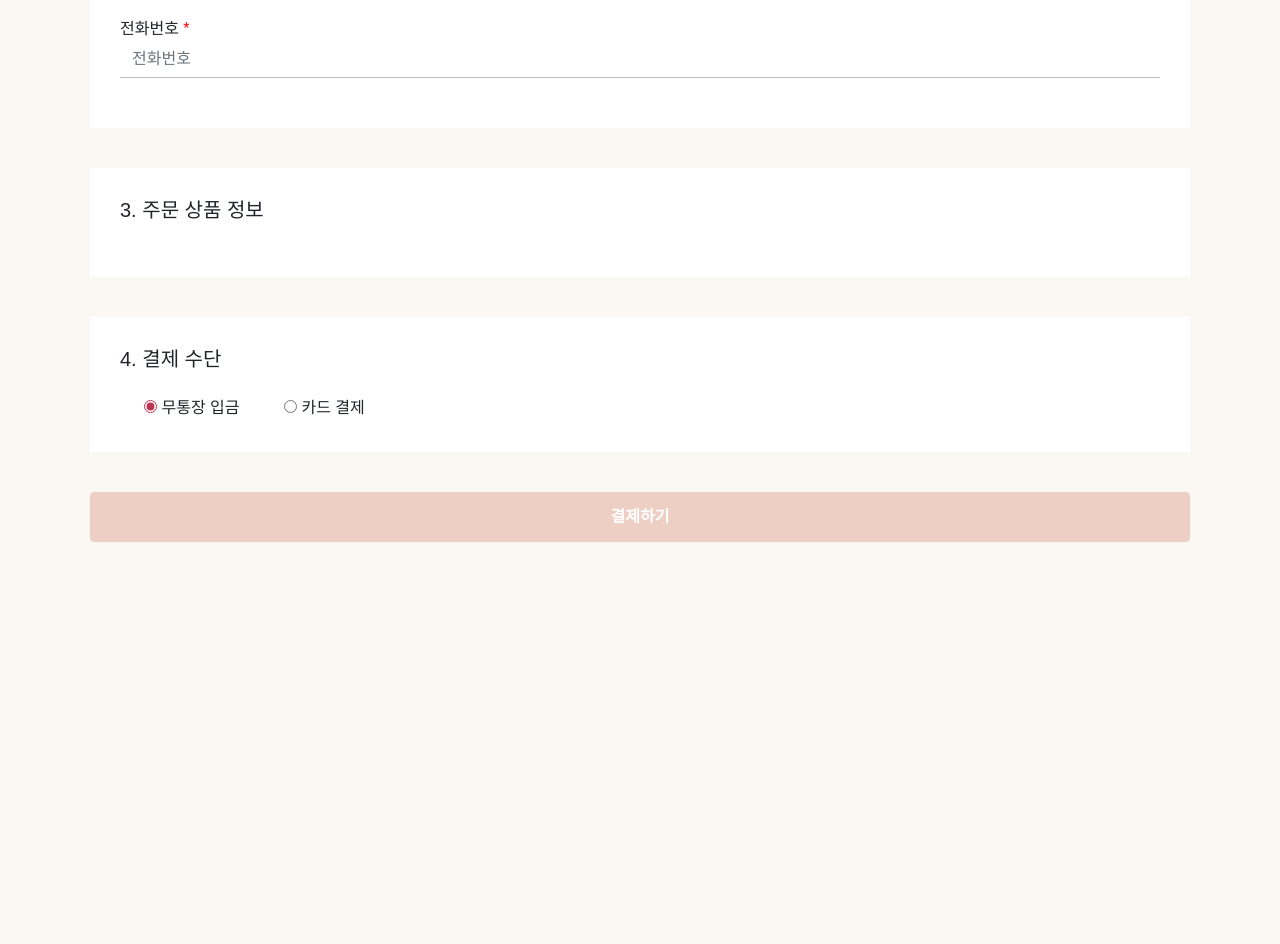
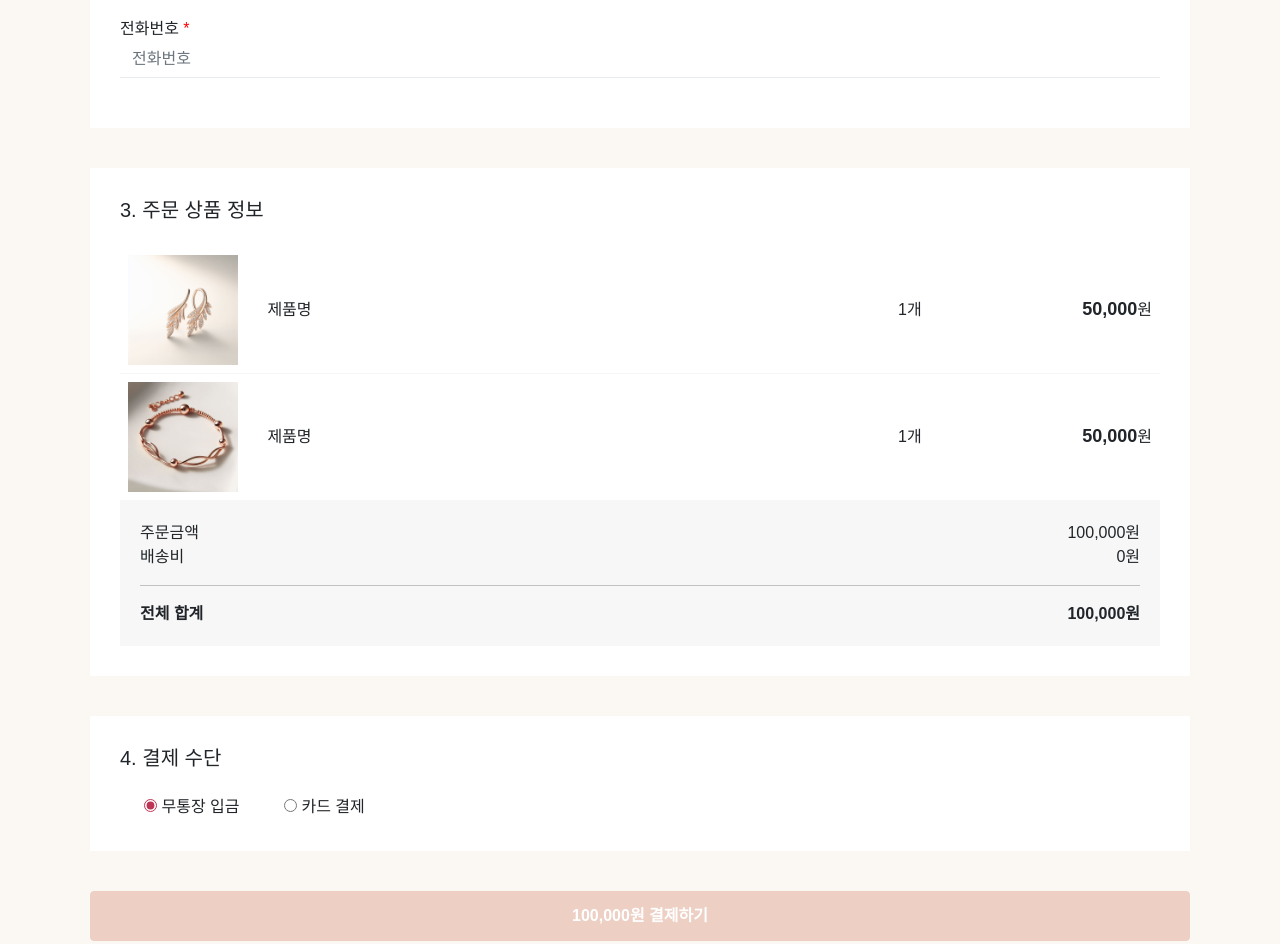
Before and after one commit to SonMyeongHwa/adorn9_shoppingmall, a website: page client/src/order/order.html in a window 1280 px wide. Shown: the part 899-1843 px from the top of the page. Before the commit the page ends 1516 px from the top, so only its background shows below. Drawn offline with nearby package versions, Linux system fonts and the light colour scheme.

Commit message:
Design: 결제페이지>주문상품정보 추가

```diff
--- a/client/src/order/order.css
+++ b/client/src/order/order.css
@@ -29,7 +29,7 @@ div[class$="-info"] {
 
 .form-group input {
 	border: none;
-  border-bottom: 1px solid #bfbebe;
+  border-bottom: 1px solid #e9ecef;
   border-radius: 0;
 }
 
@@ -49,6 +49,51 @@ input[type=radio] {
   accent-color:#be3455;
 }
 
+.table {
+  margin: 0px;
+}
+
+.table tr {
+  border-bottom: 1px solid #f7f7f7;
+}
+
+.table td {
+  vertical-align: middle;
+}
+
+.table img {
+  width: 110px;
+  height: 110px;
+}
+
+.table .count {
+  text-align: center;
+}
+
+.table .price {
+  text-align: right;
+}
+
+.table .num {
+  font-weight: 700;
+  font-size: 18px;
+  line-height: 1.33;
+}
+
+.total-wrap {
+  background-color: #f7f7f7;
+  padding: 20px 20px;
+}
+
+.fee {
+  display: flex;
+  justify-content: space-between;
+}
+
+.total {
+  font-weight: bold;
+}
+
 .btn-primary {
   background-color: #EDCFC4;
   border: 1px solid #EDCFC4;
--- a/client/src/order/order.html
+++ b/client/src/order/order.html
@@ -70,6 +70,41 @@
 					<div class="item-info">
 						<div>
 							<div class="title"><h3>3. 주문 상품 정보</h3></div>
+              <table class="table">
+                <tbody>
+                  <tr>
+                    <td class="col-md-1">
+                      <img src="../assets/imgs/귀걸이/_f16e614c-0b2b-46ba-8e69-c8e997405c4a.jpeg" alt="">
+                    </td>
+                    <td class="col-md-6">제품명</td>
+                    <td class="col-md-1 count">1개</td>
+                    <td class="col-md-2 price"><span class="num">50,000</span>원</td>
+                  </tr>
+                  <tr>
+                    <td class="col-md-1">
+                      <img src="../assets/imgs/팔찌/_5d614f76-f798-4829-b400-c11c281d3b3c.jpeg" alt="">
+                    </td>
+                    <td class="col-md-6">제품명</td>
+                    <td class="col-md-1 count">1개</td>
+                    <td class="col-md-2 price"><span class="num">50,000</span>원</td>
+                  </tr>
+                </tbody>
+              </table>
+              <div class="total-wrap">
+                <div class="fee">
+                  <p>주문금액</p>
+                  <p>100,000원</p>
+                </div>
+                <div class="fee">
+                  <p>배송비</p>
+                  <p>0원</p>
+                </div>
+                <hr>
+                <div class="fee">
+                  <p class="total">전체 합계</p>
+                  <p class="total">100,000원</p>
+                </div>
+              </div>
 						</div>
 					</div>
 					<!-- 결제 수단 -->
@@ -87,7 +122,7 @@
 						</div>
 					</div>
 					<div class="d-grid gap-2">
-						<button class="btn btn-primary">결제하기</button>
+						<button class="btn btn-primary">100,000원 결제하기</button>
 					</div>
 				</form>
 			</div>
```
